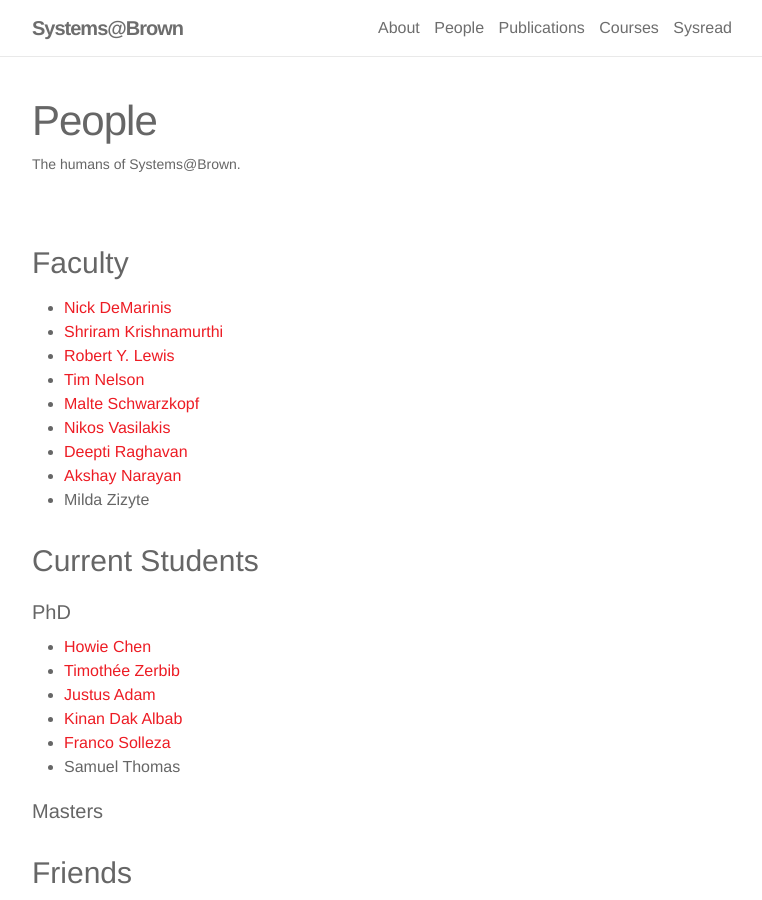
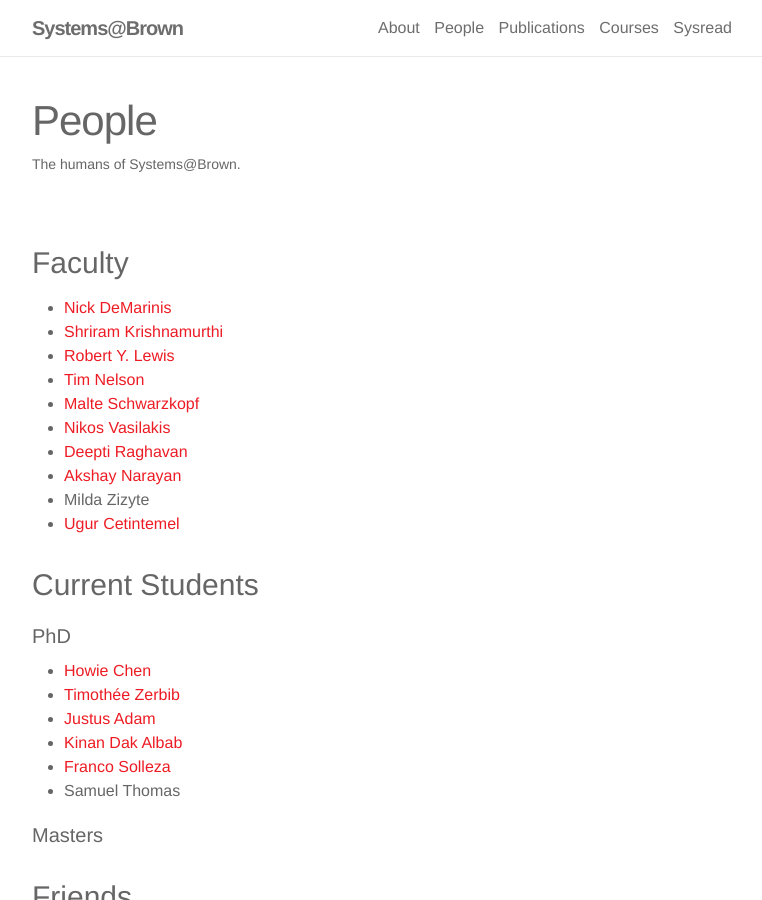
Before and after one commit to brownsys/systems-web, a Jekyll site: the page built from _pages/people.md, in a window 1280 px wide and 900 px high. Shown: the whole window, without its empty margins (258-1020 px from the left). Built offline with Jekyll 4.4.1, drawn with Linux system fonts in a browser that asks for light colours; nearby versions of some CDN libraries.

Commit message:
Update people.yml

```diff
--- a/_data/people.yml
+++ b/_data/people.yml
@@ -33,6 +33,10 @@
     type: faculty
   - key: milda
     name: "Milda Zizyte"
+    type: faculty
+  - key: ugur
+    name: "Ugur Cetintemel"
+    site: "https://sites.google.com/a/brown.edu/ugur-cetintemel/"
     type: faculty
   - key: pch
     name: "Howie Chen"
```
